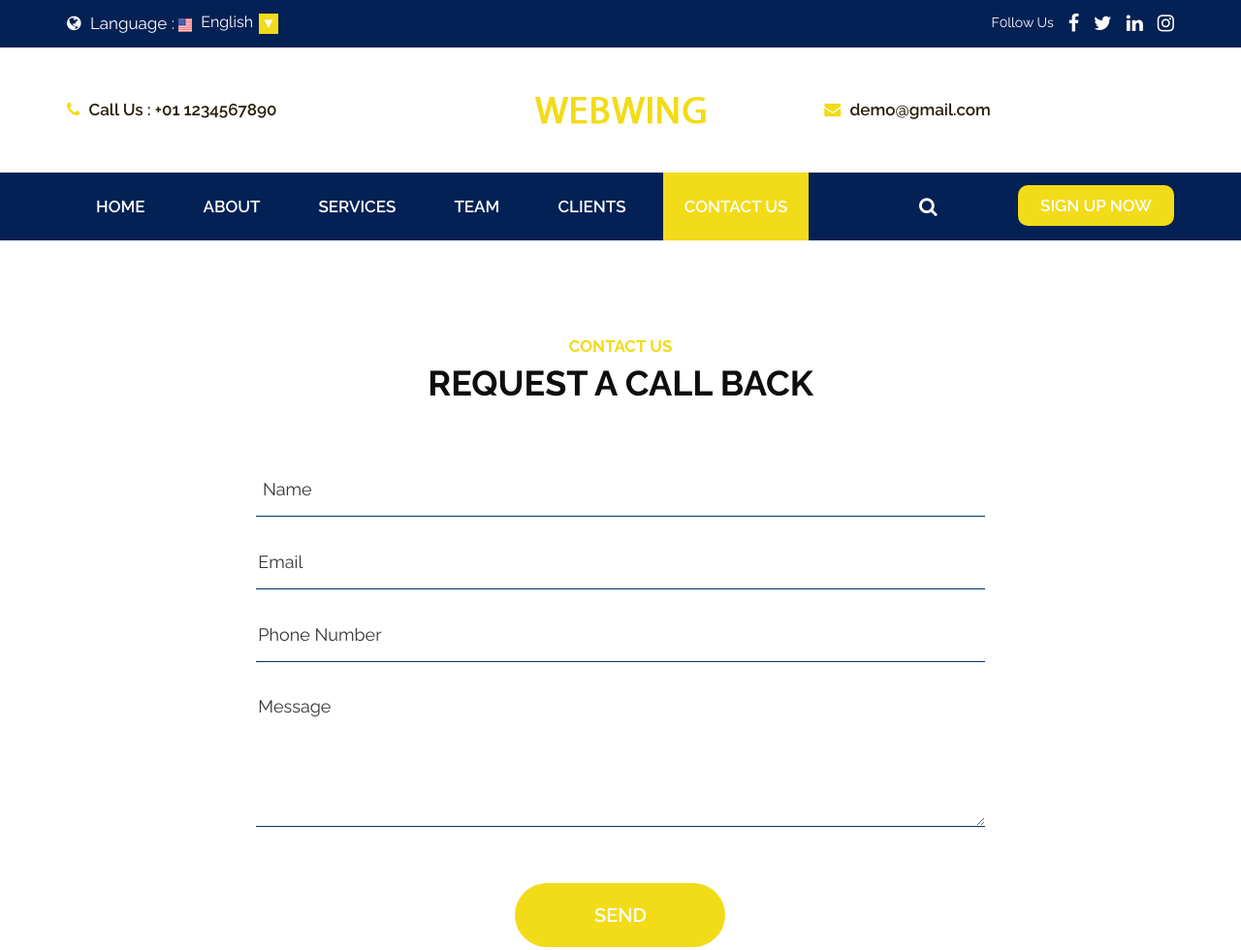
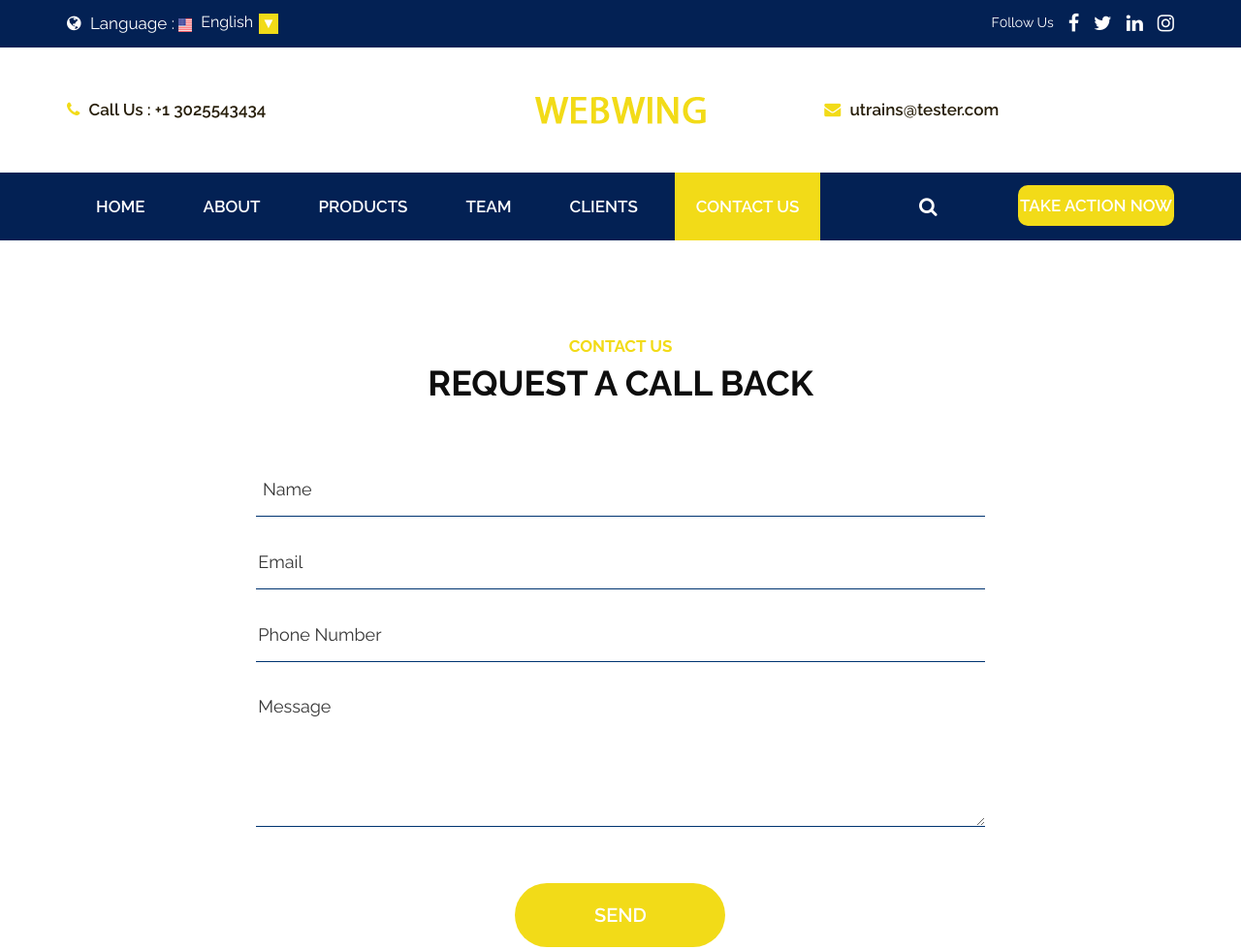
Before and after one commit to realzeek/web-consulting, a plain HTML site: page contact.html in a window 1280 px wide. Shown: the top 980 px of the page at 97% size. Drawn offline with nearby package versions, Linux system fonts and the light colour scheme.

Commit message:
feature branch

```diff
--- a/contact.html
+++ b/contact.html
@@ -82,7 +82,7 @@
                   <div class="row d_flex">
                      <div class="col-md-4 col-sm-4 d_none">
                         <ul class="conta_icon">
-                           <li><a href="#"><i class="fa fa-phone" aria-hidden="true"></i> Call Us : +01 1234567890</a> </li>
+                           <li><a href="#"><i class="fa fa-phone" aria-hidden="true"></i> Call Us : +1 3025543434</a> </li>
                         </ul>
                      </div>
                      <div class="col-md-4 col-sm-4 " >
@@ -90,7 +90,7 @@
                      </div>
                      <div class="col-md-4 col-sm-4 d_none">
                         <ul class="conta_icon ">
-                           <li><a href="#"><i class="fa fa-envelope" aria-hidden="true"></i> demo@gmail.com</a> </li>
+                           <li><a href="#"><i class="fa fa-envelope" aria-hidden="true"></i> utrains@tester.com</a> </li>
                         </ul>
                      </div>
                   </div>
@@ -113,7 +113,7 @@
                                     <a class="nav-link" href="about.html">about</a>
                                  </li>
                                  <li class="nav-item">
-                                    <a class="nav-link" href="service.html">services</a>
+                                    <a class="nav-link" href="service.html">products</a>
                                  </li>
                                  <li class="nav-item">
                                     <a class="nav-link" href="team.html">team </a>
@@ -131,7 +131,7 @@
                      <div class="col-md-3 col-sm-5 d_none">
                         <ul class="sign">
                            <li><a href="#"><i class="fa fa-search" aria-hidden="true"></i></a></li>
-                           <li><a class="sign_btn" href="#">sign up now</a></li>
+                           <li><a class="sign_btn" href="#">take action now</a></li>
                         </ul>
                      </div>
                   </div>
```
